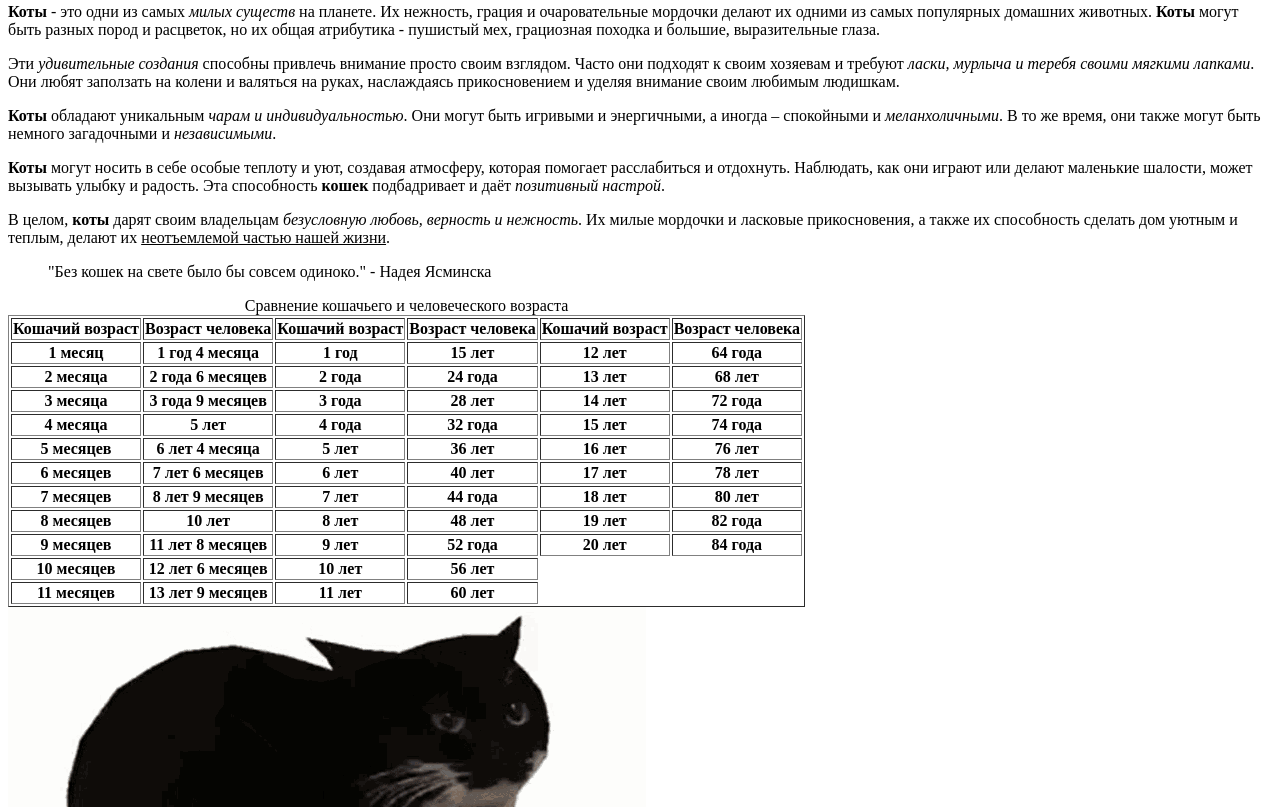
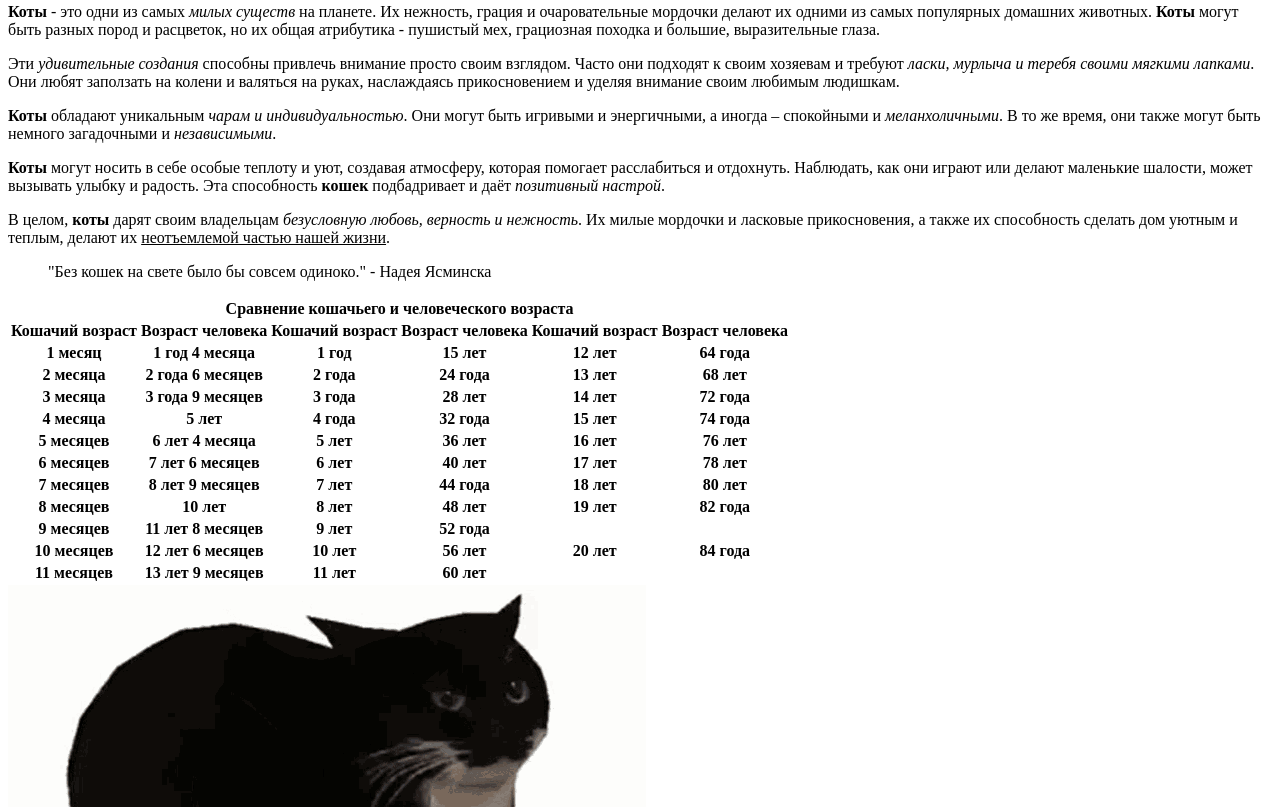
Before and after one commit to Andreman461/Kotany, a plain HTML site: page index.html in a window 1280 px wide. Shown: the part 467-1274 px from the top of the page. Drawn offline with Linux system fonts and the light colour scheme.

Commit message:
Update index.html

```diff
--- a/index.html
+++ b/index.html
@@ -6,11 +6,12 @@
     <meta name="description" content="Сайт с котами" />
 	<meta charset="UTF-8">
     <link rel="shortcut icon" href="img/shortcut_icon.png" type="img" /> <!-- Лого у вкладки сайта -->
+    <link rel="stylesheet" href="css/main.css">
 </head>
 <body>
 <header>
     <hr>
-    <h1>Сайт с котиками :)</h1>
+    <h1>Сайт с котиками :) </h1>
     <hr>
 </header>
 <nav>
@@ -81,15 +82,16 @@
         <blockquote>"Без кошек на свете было бы совсем одиноко." - Надея Ясминска</blockquote> <!-- Цитата -->
     </article>
 	<article class="table">
-	    <table border="-"> <!-- Табличка -->
-		    <caption>Сравнение кошачьего и человеческого возраста</caption>
+	    <table> <!-- Табличка -->
+			<tr>
+			    <th id="title_table" colspan="6">Сравнение кошачьего и человеческого возраста</th>
 		    <tr>
-			    <th>Кошачий возраст</th>
-				<th>Возраст человека</th>
-				<th>Кошачий возраст</th>
-				<th>Возраст человека</th>
-				<th>Кошачий возраст</th>
-				<th>Возраст человека</th>
+			    <th id="title_tabl_sect">Кошачий возраст</th>
+				<th id="title_tabl_sect">Возраст человека</th>
+				<th id="title_tabl_sect">Кошачий возраст</th>
+				<th id="title_tabl_sect">Возраст человека</th>
+				<th id="title_tabl_sect">Кошачий возраст</th>
+				<th id="title_tabl_sect">Возраст человека</th>
 		    </tr>
 			<tr>
 			    <th>1 месяц</th>
@@ -160,8 +162,8 @@
 				<th>11 лет 8 месяцев</th>
 				<th>9 лет</th>
 				<th>52 года</th>
-				<th>20 лет</th>
-				<th>84 года</th>
+				<th rowspan="3">20 лет</th>
+				<th rowspan="3">84 года</th>
 			</tr>
 			<tr>
 			    <th>10 месяцев</th>
@@ -187,7 +189,7 @@
         <legend>Оставьте отзыв о сайте:</legend>
 			<table class="form_fill">
             <tr>
-                <input type="text" id="review">
+                <input type="review" id="review">
 				<button type="submit">Отправить</button>
 		    </tr>
 			</table>
```
